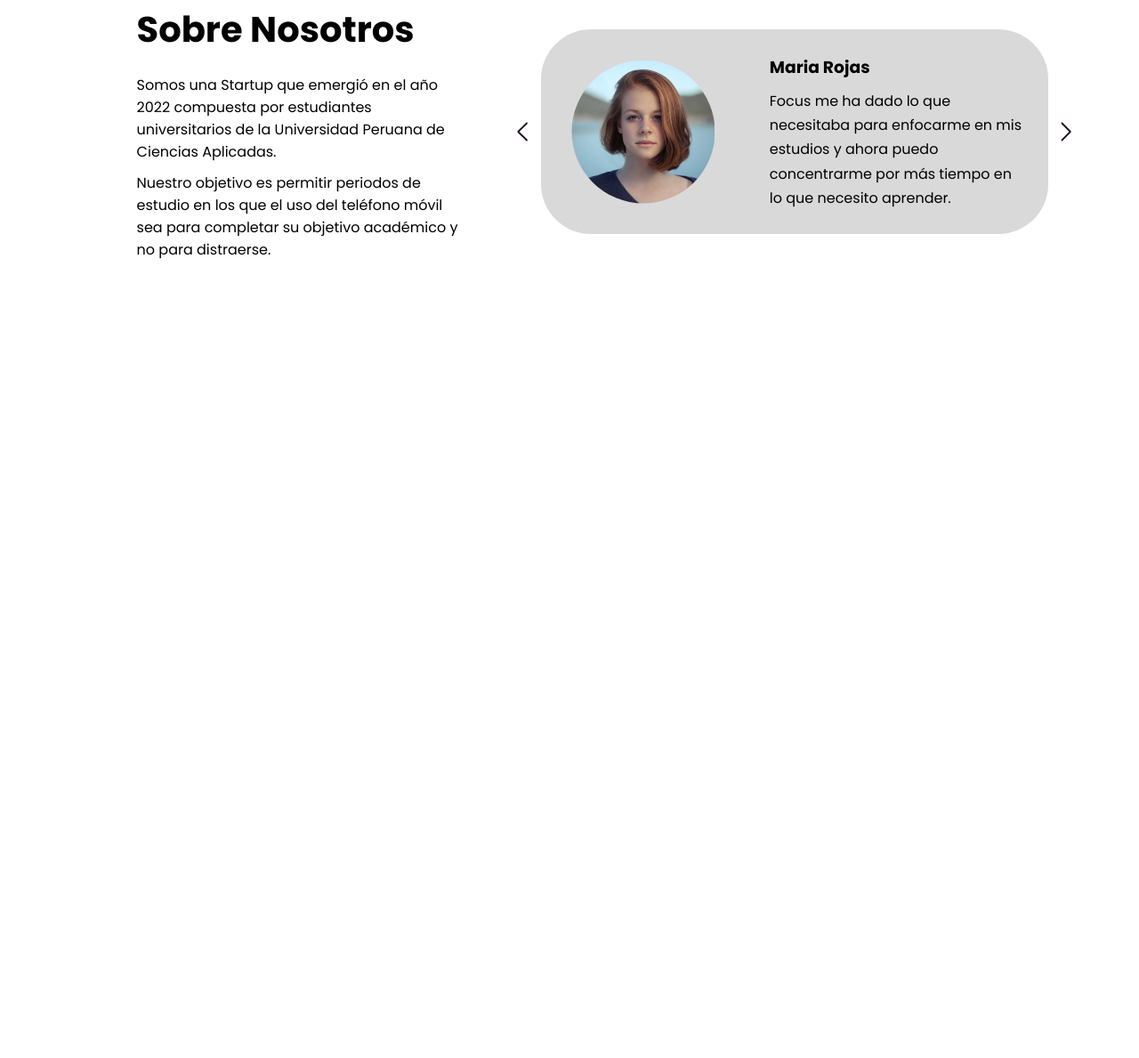
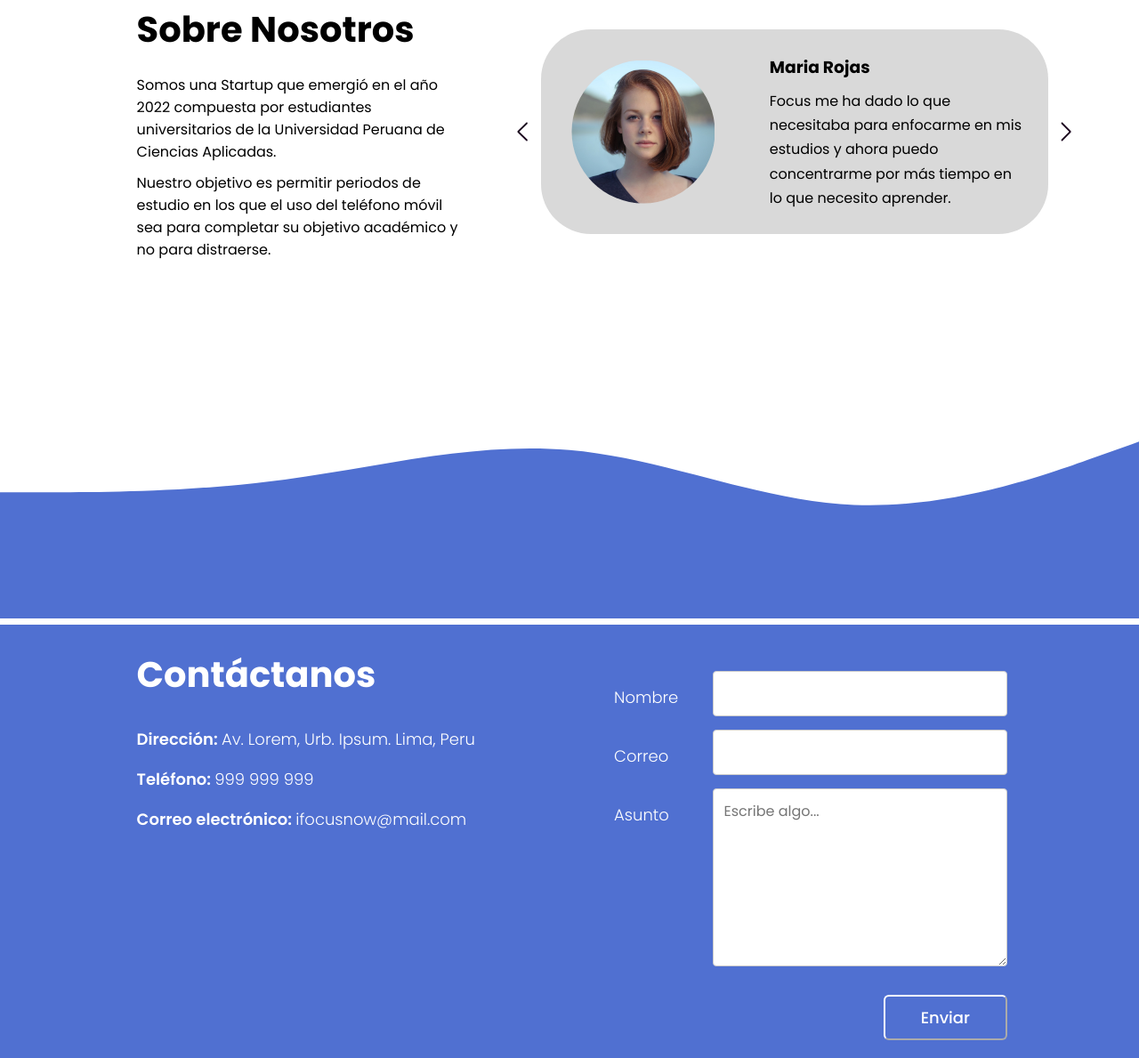
Before and after one commit to iFocusNow/landing-page, a website built with Vite: page index.html in a window 1280 px wide. Shown: the part 1231-2420 px from the top of the page at 89% size. Before the commit the page ends 1667 px from the top, so only its background shows below. Built offline with nearby package versions, Linux system fonts and the light colour scheme; files whose address does not match are found by name.

Commit message:
Contact Us section working

```diff
--- a/css/styles.css
+++ b/css/styles.css
@@ -15,6 +15,10 @@ section {
     display: flex;
     justify-content: center;
     align-items: center;
+}
+
+.wave {
+    width: 100%;
 }
 
 /*INICIO NAV*/
@@ -65,6 +69,10 @@ nav .btn_login{
     border: 1px solid #FFFFFF;
 }
 
+nav .btn_login:hover {
+    background-color: #293036;
+}
+
 nav .btn_register{
     background: #fff;
     font-weight: 500;
@@ -85,7 +93,7 @@ nav .btn_register{
 /*INICIO HERO*/
 
 .hero {
-    width: 100vw;
+    width: 100%;
     height: 60vh;
     display: flex;
     padding-top: 100px;
@@ -143,7 +151,7 @@ h2 {
 .download{
     display: flex;
     flex-direction: row;
-    width: 100vw;
+    width: 100%;
     height: 40vh;
     margin-bottom: 10%;
 }
@@ -190,9 +198,8 @@ h2 {
 .about {
     display: flex;
     flex-direction: row;
-    width: 100vw;
     height: 40vh;
-    margin-bottom: 10%;
+    margin-bottom: 8%;
 }
 
 .message-about {
@@ -300,7 +307,7 @@ h2 {
     }
 
     .slider-arrow{
-       width: 100%;
+       width: 100vw;
     }
 
     .slider-img{
@@ -322,101 +329,135 @@ h2 {
 
 /*FIN About*/
 
-/*AQUI COMIENZA STYLES BUTTONS*/
-.button_1
-{
-    padding: 0;
-    margin: 0;
-    position: relative;
-    left: -2.5cm;
-    top: -3.8cm;
-    background-color: transparent;
-    border: #00000010;
-    cursor: pointer;
-}
-
-.button_2
-{
-    padding: 0;
-    margin: 0;
-    position: relative;
-    left: -2.5cm;
-    top: -3.9cm;
-    background-color: transparent;
-    cursor: pointer;
-}
-
-
 /*Contact Inicio*/
 
 .contact
 {
-    background-color:#5070D1;
+    align-items: flex-start;
+    display: flex;
+    flex-direction: row;
+    padding-top: 2%;
+    background-color: #5070D1;
 }
 
-.container-form{
+.contact-info{
+    display: flex;
+    flex-direction: column;
+    align-items: left;
+    margin-right: 10%;
+    margin-left: 12%;
+    flex: 50%;
+}
+
+.contact-info p{
+    color: white;
+    font-size: 18px;
+    font-weight: 300;
+    line-height: 2.5;
+}
+
+.container-form {
+    border-radius: 5px;
+    padding: 20px;
+    flex: 60%;
+    margin-right: 10%;
+}
+
+.container-form label {
+    color: white;
+    font-size: 18px;
+    font-weight: 300;
+    line-height: 2;
+}
+
+input[type=text], select, textarea {
     width: 100%;
-    max-width: 1100px;
-    margin: auto;
-    display: grid;
-    grid-template-columns: repeat(2,1fr);
-    grid-gap: 50px;
-    margin-top: 90px;
+    padding: 12px;
+    border: 1px solid #ccc;
+    border-radius: 4px;
+    resize: vertical;
+  }
+
+label {
+    padding: 12px 12px 12px 0;
+    display: inline-block;
 }
-.container-form h2{
-    margin-bottom: 15px;
-    font-size: 35px
+
+input[type=submit] {
+    background-color: #5070D1;
+    font-size: 18px;
+    font-weight: 500;
+    color: white;
+    padding: 10px 40px;
+    border-color: #FFFFFF;
+    border-radius: 6px;
+    cursor: pointer;
+    float: right;
 }
-.container-form p{
-    font-size: 17px;
-    line-height: 1.6;
-    margin-bottom: 30px;
+
+input[type=submit]:hover {
+    background-color: #293036;
 }
-.container-form a{
-    font-size: 17px;
-    display: inline-block;
-    text-decoration: none;
-    width: 100%;
-    margin-bottom: 15px;
-    color: white;
-    font-weight: 700;
+
+.col-25 {
+    float: left;
+    width: 25%;
+    margin-top: 6px;
+  }
+
+.col-75 {
+    float: left;
+    width: 75%;
+    margin-top: 6px;
 }
-.container-form a i{
-    color: white;
-    margin-right: 10px;
+
+.col-75 textarea {
+    font-size: 16px;
 }
-.container-form form .campo, textarea{
-    width: 100%;
+
+.col-75 input {
+    font-size: 16px;
+}
+
+  /* Clear floats after the columns */
+.row:after {
+    content: "";
+    display: table;
+    clear: both;
+  }
+
+@media screen and (max-width: 600px) {
+    .col-25, .col-75, input[type=submit] {
+        width: 100%;
+        margin-top: 0;
+    }
+}
+
+/* .container-form form .campo, textarea{
+    width: 80%;
     padding: 15px 10px;
-    font-size: 16px;
-    border: 1px solid #dbdbdb;
+    border: 1px solid #fff;
     margin-bottom: 20px;
     border-radius: 3px;
     outline: 0px;
-}
-.container-form form textarea{
+} */
+/* .container-form form textarea{
     max-width: 530px;
     min-width: 530px;
     min-height: 140px;
     max-height: 150px;
-}
+} */
 .container-form .btn-enviar{
     background: #5070D1;
     font-weight: 500;
+    font-size: 18px;
     height: 3rem;
-    padding: 10px 30px;
     color: white;
     border-radius: 6px;
     box-sizing: border-box;
     border: 1px solid #FFFFFF;
-}
-.container-form .btn-enviar:hover{
-    background: #5070D1;
-}
-
-.paragraph_letter
-{
-    color: white;
+    width: 25%;
+    margin-top: 20px;
 }
 
 .contact_header
@@ -424,4 +465,10 @@ h2 {
     color: white;
 }
 
+.contact_weight {
+    font-weight: 600;
+    color: #FFFFFF;
+}
+
+
 /*Contact Final*/
--- a/index.html
+++ b/index.html
@@ -30,7 +30,7 @@
         <p>Con Focus podrás reservar periodos de estudio para aquello que requieras aprender</p>
       </div>
     </section>
-    <svg xmlns="http://www.w3.org/2000/svg" viewBox="0 0 1440 320"><path fill="#5070D1" fill-opacity="1" d="M0,192L40,197.3C80,203,160,213,240,186.7C320,160,400,96,480,96C560,96,640,160,720,176C800,192,880,160,960,165.3C1040,171,1120,213,1200,229.3C1280,245,1360,235,1400,229.3L1440,224L1440,0L1400,0C1360,0,1280,0,1200,0C1120,0,1040,0,960,0C880,0,800,0,720,0C640,0,560,0,480,0C400,0,320,0,240,0C160,0,80,0,40,0L0,0Z"></path></svg>
+    <svg class="wave" xmlns="http://www.w3.org/2000/svg" viewBox="0 0 1440 320"><path fill="#5070D1" fill-opacity="1" d="M0,192L40,197.3C80,203,160,213,240,186.7C320,160,400,96,480,96C560,96,640,160,720,176C800,192,880,160,960,165.3C1040,171,1120,213,1200,229.3C1280,245,1360,235,1400,229.3L1440,224L1440,0L1400,0C1360,0,1280,0,1200,0C1120,0,1040,0,960,0C880,0,800,0,720,0C640,0,560,0,480,0C400,0,320,0,240,0C160,0,80,0,40,0L0,0Z"></path></svg>
 
     <!--INICIO Download-->
     <section id="download" class="download">
@@ -102,17 +102,68 @@
       </section>
       <!--FINAL About-->
 
-      <!-- <svg xmlns="http://www.w3.org/2000/svg" viewBox="0 0 1440 320"><path fill="#5070D1" fill-opacity="1" d="M0,160L60,160C120,160,240,160,360,144C480,128,600,96,720,106.7C840,117,960,171,1080,176C1200,181,1320,139,1380,117.3L1440,96L1440,320L1380,320C1320,320,1200,320,1080,320C960,320,840,320,720,320C600,320,480,320,360,320C240,320,120,320,60,320L0,320Z"></path></svg> -->
       <!--FINAL About-->
       <!--INICIO Contact-->
-      <!-- <section id="contact" class="contact">
+      <svg class="wave" xmlns="http://www.w3.org/2000/svg" viewBox="0 0 1440 320"><path fill="#5070D1" fill-opacity="1" d="M0,160L60,160C120,160,240,160,360,144C480,128,600,96,720,106.7C840,117,960,171,1080,176C1200,181,1320,139,1380,117.3L1440,96L1440,320L1380,320C1320,320,1200,320,1080,320C960,320,840,320,720,320C600,320,480,320,360,320C240,320,120,320,60,320L0,320Z"></path></svg>
+      <section id="contact" class="contact">
+        <div class="contact-info">
+          <h2 class = "contact_header">Contáctanos</h2>
+            <p><span class="contact_weight">Dirección: </span>Av. Lorem, Urb. Ipsum. Lima, Peru</p>
+            <p><span class="contact_weight">Teléfono: </span>999 999 999</p>
+            <p><span class="contact_weight">Correo electrónico: </span>ifocusnow@mail.com</p>
+        </div>
         <div class="container-form">
+          <form action="">
+          <div class="row">
+            <div class="col-25">
+              <label for="fname">Nombre</label>
+            </div>
+            <div class="col-75">
+              <input type="text" id="fname" name="firstname" placeholder="">
+            </div>
+          </div>
+          <div class="row">
+            <div class="col-25">
+              <label for="lname">Correo</label>
+            </div>
+            <div class="col-75">
+              <input type="text" id="mail" name="email" placeholder="">
+            </div>
+          </div>
+          <div class="row">
+            <div class="col-25">
+              <label for="subject">Asunto</label>
+            </div>
+            <div class="col-75">
+              <textarea id="subject" name="subject" placeholder="Escribe algo..." style="height:200px"></textarea>
+            </div>
+          </div>
+          <br>
+          <div class="row">
+            <input type="submit" value="Enviar">
+          </div>
+          </form>
+        </div>
+          <!-- <form action="" autocomplete="off">
+            <div>
+              <a>Nombre</a><input type="text" name="nombre" placeholder="" class="campo">
+            </div>
+            <div>
+              <a>Correo</a><input type="email" name="email" placeholder="" class="campo">
+            </div>
+            <div>
+              <a>Asunto</a><input type="text" name="message" placeholder="" class="campo">
+            </div>
+            <input type="submit" name="enviar" value="Enviar" class="btn-enviar">
+          </form> -->
+        </div>
+
+          <!-- <div class="container-form">
             <div class="info-form">
                 <h2 class = "contact_header">Contáctanos</h2>
-              <p class ="paragraph_letter">Lorem ipsum dolor sit amet, consectetur adipisicing elit. Qui eligendi est voluptates quae ipsam eius, in quasi odio porro aut vel beatae aperiam.</p>
-              <a href="#"><i class="fa fa-phone"></i> 123-456-789</a>
-              <a href="#"><i class="fa fa-envelope"></i> email@tudominio.com</a>
-              <a href="#"><i class="fa fa-map-marked"></i> Ciudad, Pais</a>
+                <p class ="paragraph_letter">Av. Lorem, Urb. Ipsum. Lima, Peru</p>
+                <a href="#"><i class="fa fa-phone"></i> 999 999 999</a>
+                <a href="#"><i class="fa fa-envelope"></i> ifocusno@main.com</a>
             </div>
             <form action="#" autocomplete="off">
                 <input type="text" name="nombre" placeholder="Tu Nombre" class="campo">
@@ -121,9 +172,10 @@
                 <input type="submit" name="enviar" value="Enviar Mensaje" class="btn-enviar">
             </form>
             <br>
-      </div>
-      </section> -->
+        </div> -->
+      </section>
       <!--FINAL Contact-->
+
       <!--Conexion JS-->
       <script src="js/script.js"></script>
   </body>
```
Also changed, not shown: README.md (added), images/logo.png (added), 2 other files. Lines whose indentation alone changed are shown as unchanged.
